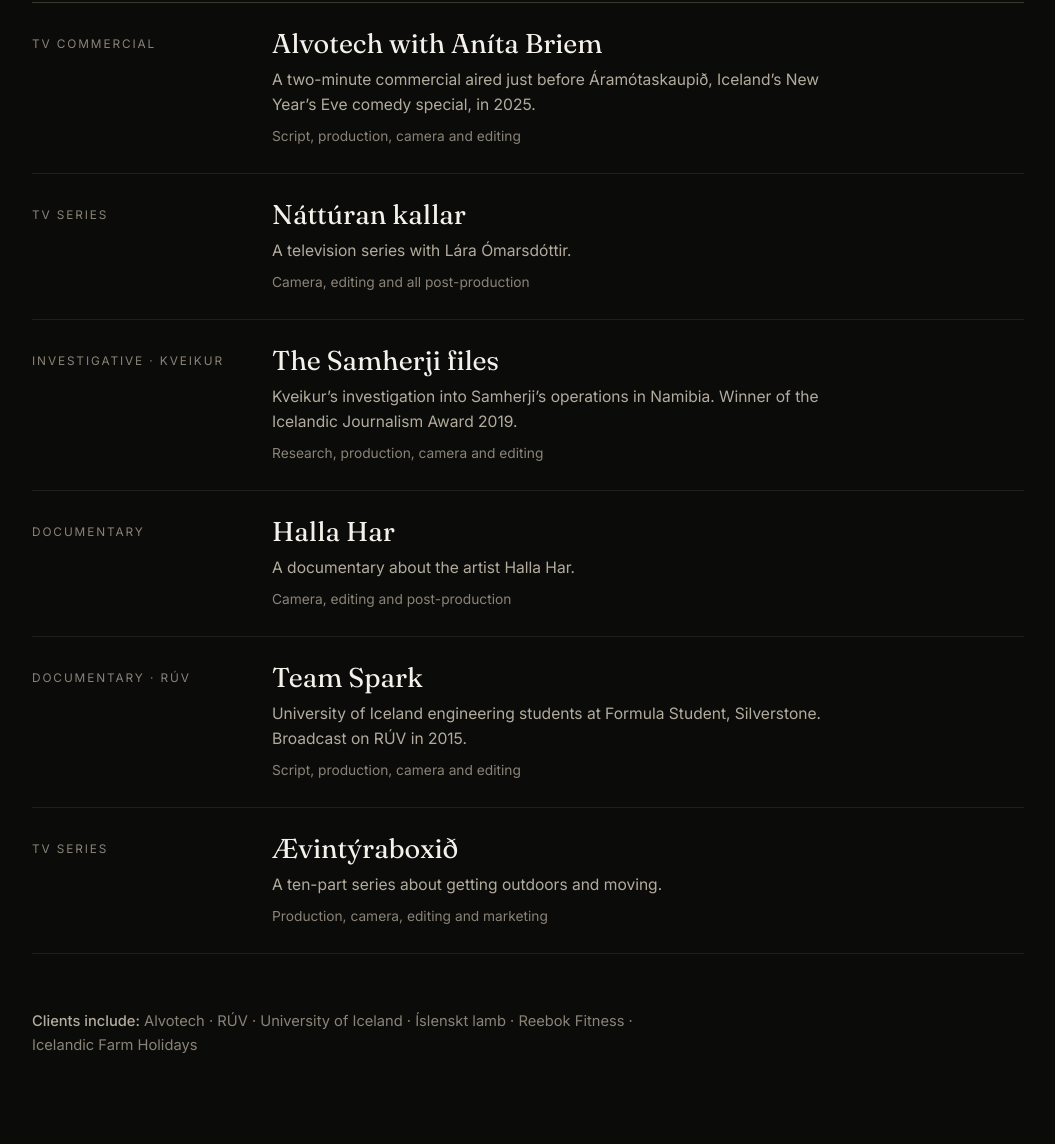
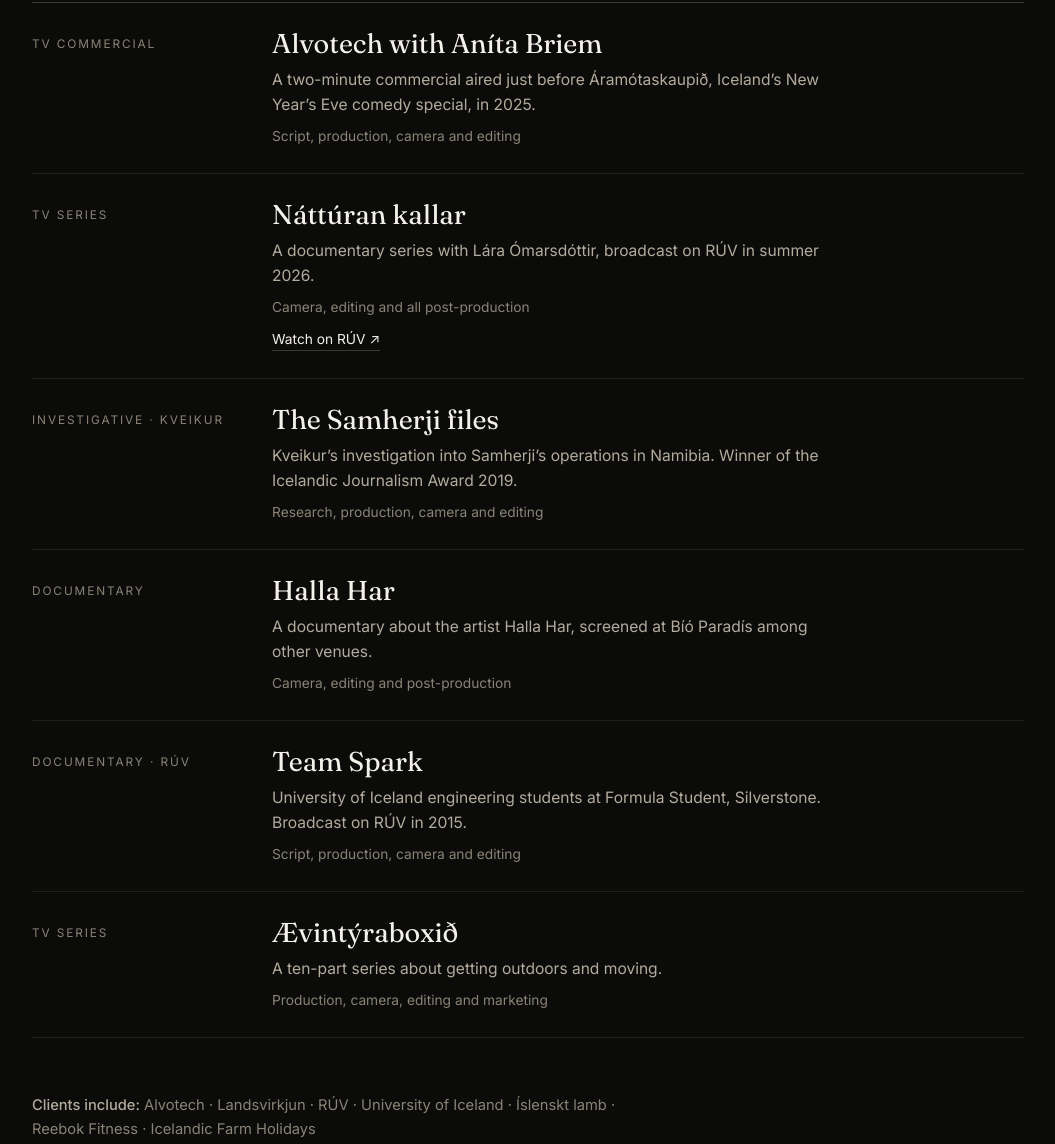
Before and after one commit to Drengsson/Drengsson, a plain HTML site: page en.html in a window 1280 px wide. Shown: the part 1673-2817 px from the top of the page, without its empty margins (112-1167 px from the left). Drawn offline with Linux system fonts and the light colour scheme; a script that the page names is missing.

Commit message:
Add RÚV link, Bíó Paradís screening and Landsvirkjun client

```diff
--- a/en.html
+++ b/en.html
@@ -298,6 +298,8 @@
   .clients{ margin-top:clamp(40px, 6vw, 56px); font-size:.92rem; color:var(--muted-dim); max-width:70ch; }
   .clients strong{ font-weight:500; color:var(--muted); }
   .clients span{ white-space:nowrap; }
+  .work-link{ display:inline-block; margin-top:10px; font-size:.86rem; color:var(--fg); text-decoration:none; border-bottom:1px solid var(--line); }
+  .work-link:hover,.work-link:focus-visible{ border-color:var(--fg); }
 </style>
 <script>
   window.va = window.va || function () { (window.vaq = window.vaq || []).push(arguments); };
@@ -393,7 +395,8 @@
           <span class="work-kind">TV series</span>
           <div>
             <h3>Náttúran kallar</h3>
-            <p>A television series with Lára Ómarsdóttir.<span class="work-role">Camera, editing and all post-production</span></p>
+            <p>A documentary series with Lára Ómarsdóttir, broadcast on RÚV in summer 2026.<span class="work-role">Camera, editing and all post-production</span></p>
+            <a class="work-link" href="https://www.ruv.is/sjonvarp/spila/natturan-kallar/36708/au2ci6" target="_blank" rel="noopener">Watch on RÚV ↗</a>
           </div>
         </li>
         <li class="work-item">
@@ -407,7 +410,7 @@
           <span class="work-kind">Documentary</span>
           <div>
             <h3>Halla Har</h3>
-            <p>A documentary about the artist Halla Har.<span class="work-role">Camera, editing and post-production</span></p>
+            <p>A documentary about the artist Halla Har, screened at Bíó Paradís among other venues.<span class="work-role">Camera, editing and post-production</span></p>
           </div>
         </li>
         <li class="work-item">
@@ -425,7 +428,7 @@
           </div>
         </li>
       </ul>
-      <p class="clients"><strong>Clients include:</strong> <span>Alvotech</span> · <span>RÚV</span> · <span>University of Iceland</span> · <span>Íslenskt lamb</span> · <span>Reebok Fitness</span> · <span>Icelandic Farm Holidays</span></p>
+      <p class="clients"><strong>Clients include:</strong> <span>Alvotech</span> · <span>Landsvirkjun</span> · <span>RÚV</span> · <span>University of Iceland</span> · <span>Íslenskt lamb</span> · <span>Reebok Fitness</span> · <span>Icelandic Farm Holidays</span></p>
     </div>
   </section>
 
```
Also changed, not shown: index.html (+6 -3 lines).
